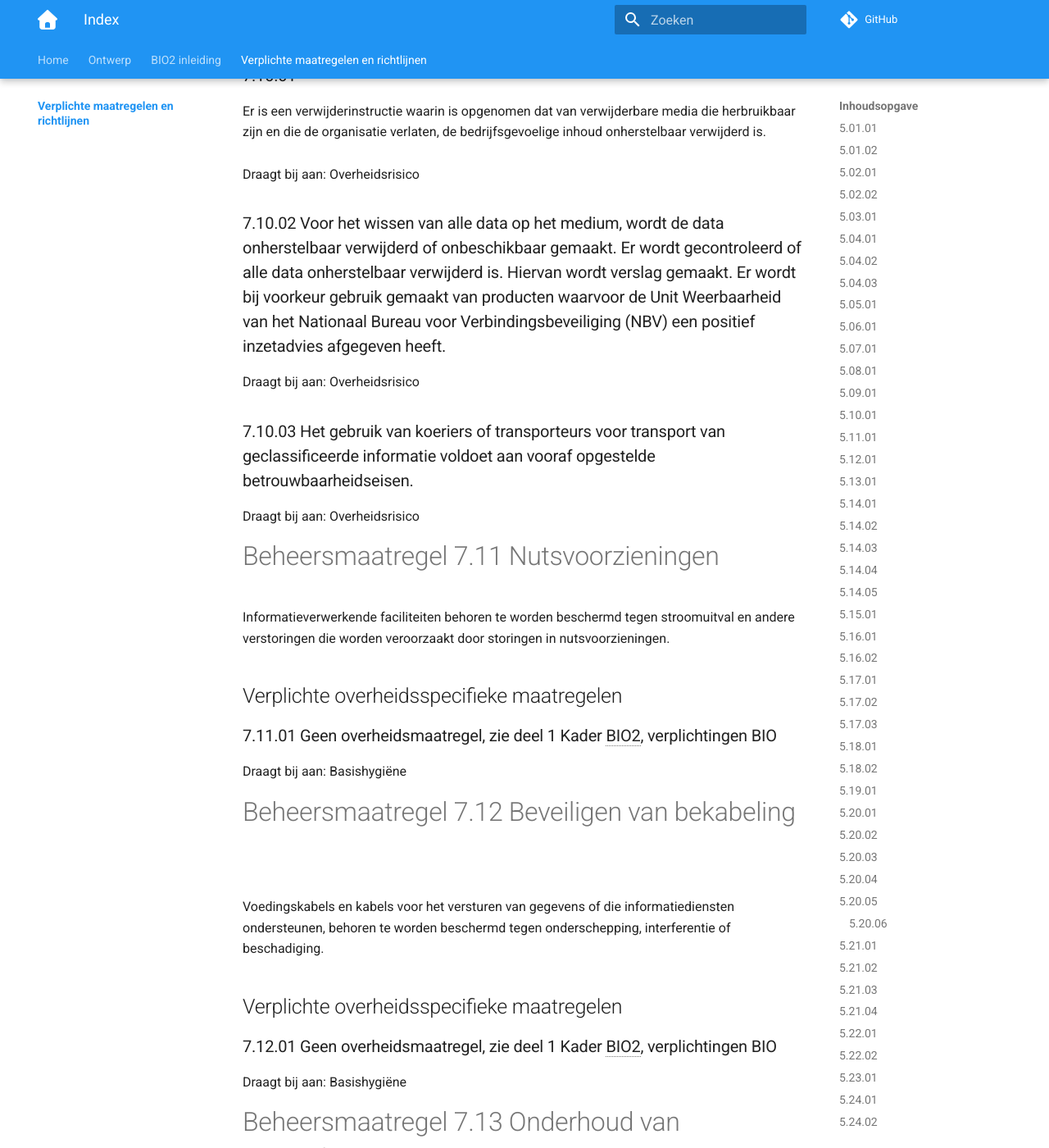
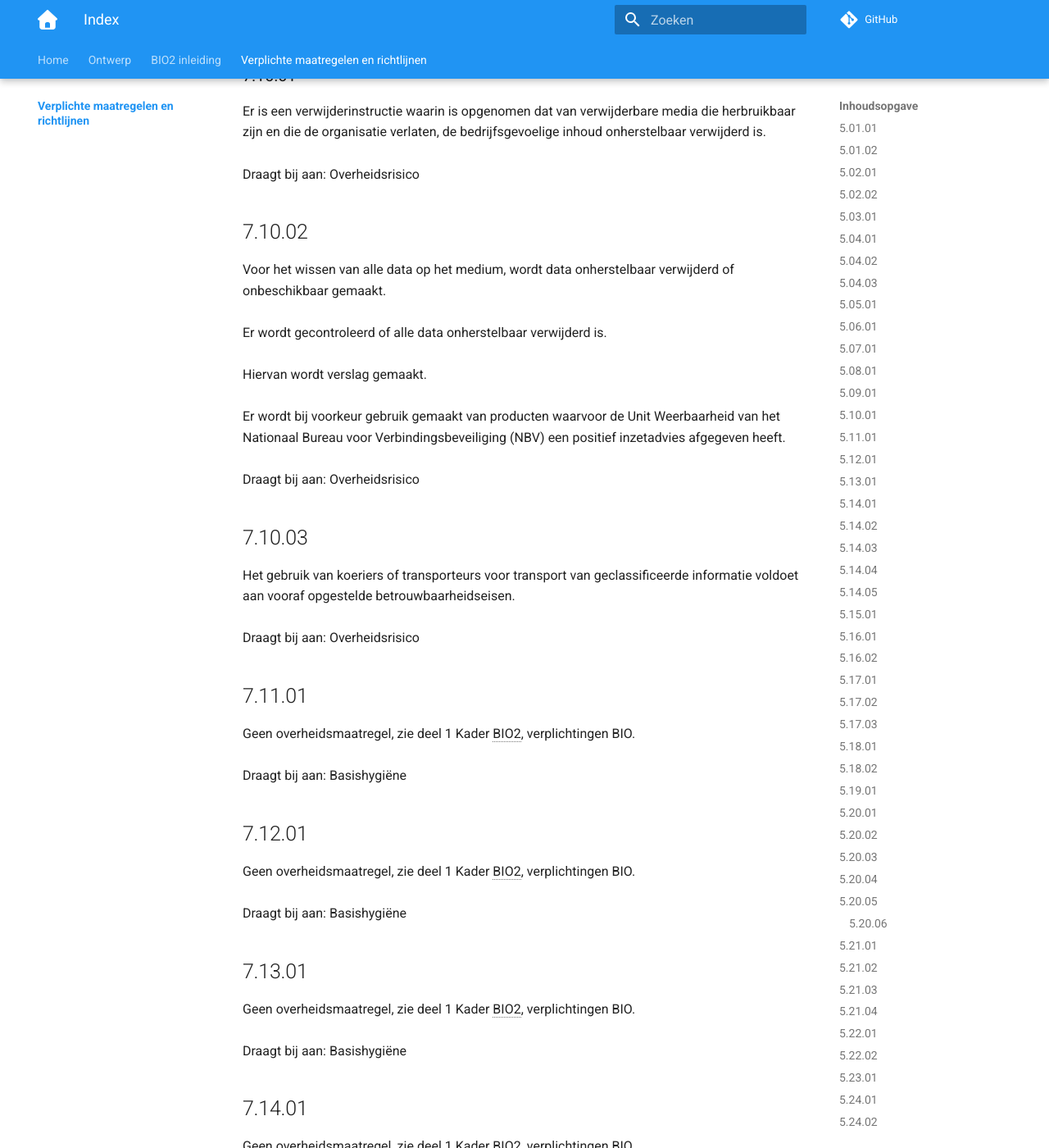
Before and after one commit to MinBZK/Baseline-Informatiebeveiliging-Overheid, an MkDocs documentation site: the page built from docs/maatregelen/index.md, in a window 1280 px wide and 1400 px high, scrolled down 19653 px. Shown: the whole window at 82% size. Built offline with MkDocs 1.6.1 and Material for MkDocs 9.7.7, drawn with Linux system fonts in a browser that asks for light colours; comment, search, counter and statistics services are not loaded; some of the changed text lies outside the part shown.

Commit message:
Update index.md
7.10.02 tot en met 7.14.01 bijgewerkt.

```diff
--- a/docs/maatregelen/index.md
+++ b/docs/maatregelen/index.md
@@ -422,59 +422,32 @@ Draagt bij aan: Basishygiëne
 Er is een verwijderinstructie waarin is opgenomen dat van verwijderbare media die herbruikbaar zijn en die de organisatie verlaten, de bedrijfsgevoelige inhoud onherstelbaar verwijderd is.<br><br>
 Draagt bij aan: Overheidsrisico
 
-### 7.10.02 Voor het wissen van alle data op het medium, wordt de data onherstelbaar verwijderd of onbeschikbaar gemaakt. Er wordt gecontroleerd of alle data onherstelbaar verwijderd is. Hiervan wordt verslag gemaakt. Er wordt bij voorkeur gebruik gemaakt van producten waarvoor de Unit Weerbaarheid van het Nationaal Bureau voor Verbindingsbeveiliging (NBV) een positief inzetadvies afgegeven heeft.
-
+## 7.10.02
+Voor het wissen van alle data op het medium, wordt data onherstelbaar verwijderd of onbeschikbaar gemaakt.<br><br>
+Er wordt gecontroleerd of alle data onherstelbaar verwijderd is.<br><br>
+Hiervan wordt verslag gemaakt.<br><br>
+Er wordt bij voorkeur gebruik gemaakt van producten waarvoor de Unit Weerbaarheid van het Nationaal Bureau voor Verbindingsbeveiliging (NBV) een positief inzetadvies afgegeven heeft.<br><br>
 Draagt bij aan: Overheidsrisico
 
-### 7.10.03 Het gebruik van koeriers of transporteurs voor transport van geclassificeerde informatie voldoet aan vooraf opgestelde betrouwbaarheidseisen.
-
+## 7.10.03
+Het gebruik van koeriers of transporteurs voor transport van geclassificeerde informatie voldoet aan vooraf opgestelde betrouwbaarheidseisen.<br><br>
 Draagt bij aan: Overheidsrisico
 
-# Beheersmaatregel 7.11 Nutsvoorzieningen
-
-Informatieverwerkende faciliteiten behoren te worden beschermd tegen stroomuitval en andere verstoringen die worden veroorzaakt door storingen in nutsvoorzieningen.
-
-## Verplichte overheidsspecifieke maatregelen
-
-### 7.11.01 Geen overheidsmaatregel, zie deel 1 Kader BIO2, verplichtingen BIO
-
+## 7.11.01
+Geen overheidsmaatregel, zie deel 1 Kader BIO2, verplichtingen BIO.<br><br>
 Draagt bij aan: Basishygiëne
 
-# Beheersmaatregel 7.12 Beveiligen van bekabeling
-
-Voedingskabels en kabels voor het versturen van gegevens of die informatiediensten ondersteunen, behoren te worden beschermd tegen onderschepping, interferentie of beschadiging.
-
-## Verplichte overheidsspecifieke maatregelen
-
-### 7.12.01 Geen overheidsmaatregel, zie deel 1 Kader BIO2, verplichtingen BIO
-
+## 7.12.01
+Geen overheidsmaatregel, zie deel 1 Kader BIO2, verplichtingen BIO.<br><br>
 Draagt bij aan: Basishygiëne
 
-# Beheersmaatregel 7.13 Onderhoud van apparatuur
-
-Apparatuur behoort op de juiste wijze te worden onderhouden om de beschikbaarheid, integriteit en betrouwbaarheid van informatie te garanderen.
-
-## Verplichte overheidsspecifieke maatregelen
-
-### 7.13.01 Geen overheidsmaatregel, zie deel 1 Kader BIO2, verplichtingen BIO
-
+## 7.13.01
+Geen overheidsmaatregel, zie deel 1 Kader BIO2, verplichtingen BIO.<br><br>
 Draagt bij aan: Basishygiëne
 
-# Beheersmaatregel 7.14 Veilig verwijderen of hergebruiken van apparatuur
-
-Onderdelen van de apparatuur die opslagmedia bevatten, behoren te worden gecontroleerd om te waarborgen dat gevoelige gegevens en gelicentieerde software zijn verwijderd of veilig zijn overschreven voordat ze worden verwijderd of hergebruikt.
-
-## Verplichte overheidsspecifieke maatregelen
-
-### 7.14.01 Geen overheidsmaatregel, zie deel 1 Kader BIO2, verplichtingen BIO
-
+## 7.14.01
+Geen overheidsmaatregel, zie deel 1 Kader BIO2, verplichtingen BIO.<br><br>
 Draagt bij aan: Basishygiëne
-
-# Beheersmaatregel 8.01 User endpoint devices
-
-Informatie die is opgeslagen op, wordt verwerkt door of toegankelijk is via user endpoint devices behoort te worden beschermd.
-
-## Verplichte overheidsspecifieke maatregelen
 
 ### 8.01.01 Mobiele apparatuur is zo ingericht dat bedrijfsinformatie niet standaard op het gebruikersdevice wordt opgeslagen ('zero footprint'). Als (near) zero footprint (nog) niet realiseerbaar is, biedt een mobiel apparaat (zoals een laptop, tablet en smartphone) de mogelijkheid om de toegang te beschermen met een toegangsbeveiligingsmechanisme met minimaal versleuteling van de gegevens. Op mobiele apparatuur moet wissen op afstand mogelijk zijn.
 
```
